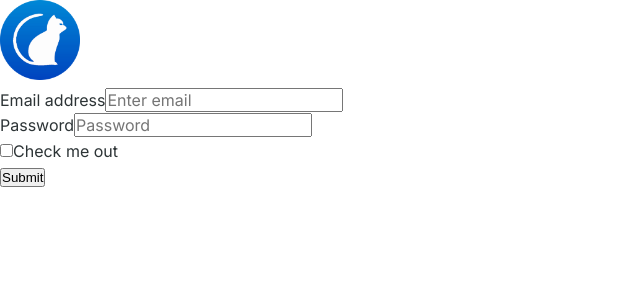
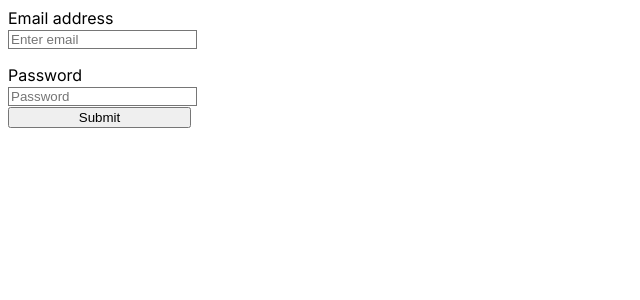
Before and after one commit to Vikappa/facekitten, a Next.js app: page / in a window 1280 px wide. Shown: the top 300 px of the page, without its empty margins (0-640 px from the left). Built offline with nearby package versions, Linux system fonts and the light colour scheme.

Commit message:
bootstrap removed

```diff
--- a/package.json
+++ b/package.json
@@ -12,13 +12,11 @@
     "@google/genai": "^1.30.0",
     "@reduxjs/toolkit": "^2.9.2",
     "@types/react-redux": "^7.1.34",
-    "bootstrap": "^5.3.3",
     "dexie": "^4.2.1",
     "dexie-react-hooks": "^4.2.0",
     "facekitten": "file:",
     "next": "^16.0.1",
     "react": "^19.2.0",
-    "react-bootstrap": "^2.10.4",
     "react-dom": "^19.2.0",
     "react-icons": "^5.3.0",
     "react-redux": "^9.2.0"
--- a/src/app/globals.css
+++ b/src/app/globals.css
@@ -7,165 +7,7 @@
 @tailwind utilities;
 
 /* ============================= */
-/* Global Styles & CSS Variables */
-/* ============================= */
-
-:root {
-  /* Colors */
-  --primary-color: #ff6b6b;
-  --secondary-color: #4ecdc4;
-  --success-color: #51cf66;
-  --danger-color: #ff6b6b;
-  --warning-color: #ffd93d;
-  --info-color: #6bcfff;
-  --dark-color: #2d3436;
-  --light-color: #dfe6e9;
-
-  /* Backgrounds */
-  --bg-primary: #ffffff;
-  --bg-secondary: #f8f9fa;
-  --bg-tertiary: #eff0f3;
-
-  /* Text */
-  --text-primary: #2d3436;
-  --text-secondary: #636e72;
-  --text-tertiary: #95a5a6;
-
-  /* Spacing */
-  --spacing-xs: 0.25rem;
-  --spacing-sm: 0.5rem;
-  --spacing-md: 1rem;
-  --spacing-lg: 1.5rem;
-  --spacing-xl: 2rem;
-  --spacing-2xl: 3rem;
-
-  /* Border Radius */
-  --radius-sm: 0.375rem;
-  --radius-md: 0.5rem;
-  --radius-lg: 0.75rem;
-  --radius-xl: 1rem;
-  --radius-full: 9999px;
-
-  /* Transitions */
-  --transition-fast: 150ms ease-in-out;
-  --transition-base: 300ms ease-in-out;
-  --transition-slow: 500ms ease-in-out;
-
-  /* Shadows */
-  --shadow-sm: 0 1px 2px 0 rgba(0, 0, 0, 0.05);
-  --shadow-md: 0 4px 6px -1px rgba(0, 0, 0, 0.1);
-  --shadow-lg: 0 10px 15px -3px rgba(0, 0, 0, 0.1);
-  --shadow-xl: 0 20px 25px -5px rgba(0, 0, 0, 0.1);
-}
-
-@media (prefers-color-scheme: dark) {
-  :root {
-    --bg-primary: #1a1a1a;
-    --bg-secondary: #2d2d2d;
-    --bg-tertiary: #3d3d3d;
-    --text-primary: #e8e8e8;
-    --text-secondary: #b0b0b0;
-    --text-tertiary: #808080;
-  }
-}
-
-/* ============================= */
-/* Base Styles                   */
-/* ============================= */
-
-* {
-  margin: 0;
-  padding: 0;
-  box-sizing: border-box;
-}
-
-html {
-  scroll-behavior: smooth;
-}
-
-body {
-  background-color: var(--bg-primary);
-  color: var(--text-primary);
-  font-family: -apple-system, BlinkMacSystemFont, 'Segoe UI', 'Roboto', 'Oxygen',
-    'Ubuntu', 'Cantarell', 'Fira Sans', 'Droid Sans', 'Helvetica Neue',
-    sans-serif;
-  -webkit-font-smoothing: antialiased;
-  -moz-osx-font-smoothing: grayscale;
-  line-height: 1.6;
-  transition: background-color var(--transition-base),
-    color var(--transition-base);
-}
-
-h1,
-h2,
-h3,
-h4,
-h5,
-h6 {
-  font-weight: 600;
-  line-height: 1.2;
-  margin-bottom: var(--spacing-md);
-}
-
-h1 {
-  font-size: 2.25rem;
-}
-
-h2 {
-  font-size: 1.875rem;
-}
-
-h3 {
-  font-size: 1.5rem;
-}
-
-h4 {
-  font-size: 1.25rem;
-}
-
-h5 {
-  font-size: 1.125rem;
-}
-
-h6 {
-  font-size: 1rem;
-}
-
-p {
-  margin-bottom: var(--spacing-md);
-  color: var(--text-secondary);
-}
-
-a {
-  color: var(--primary-color);
-  text-decoration: none;
-  transition: color var(--transition-fast);
-}
-
-a:hover {
-  color: var(--secondary-color);
-  text-decoration: underline;
-}
-
-button {
-  cursor: pointer;
-  transition: all var(--transition-fast);
-}
-
-button:disabled {
-  opacity: 0.6;
-  cursor: not-allowed;
-}
-
-input,
-textarea,
-select {
-  font-family: inherit;
-  font-size: inherit;
-}
-
-/* ============================= */
-/* Font Face                     */
+/* Custom Font Face              */
 /* ============================= */
 
 @font-face {
@@ -174,99 +16,3 @@ select {
   font-weight: 400;
   font-style: normal;
 }
-
-/* ============================= */
-/* Utility Classes               */
-/* ============================= */
-
-.container {
-  width: 100%;
-  max-width: 1200px;
-  margin: 0 auto;
-  padding: 0 var(--spacing-md);
-}
-
-.sr-only {
-  position: absolute;
-  width: 1px;
-  height: 1px;
-  padding: 0;
-  margin: -1px;
-  overflow: hidden;
-  clip: rect(0, 0, 0, 0);
-  white-space: nowrap;
-  border-width: 0;
-}
-
-/* ============================= */
-/* Animations                    */
-/* ============================= */
-
-@keyframes fadeIn {
-  from {
-    opacity: 0;
-  }
-  to {
-    opacity: 1;
-  }
-}
-
-@keyframes slideInUp {
-  from {
-    transform: translateY(20px);
-    opacity: 0;
-  }
-  to {
-    transform: translateY(0);
-    opacity: 1;
-  }
-}
-
-@keyframes slideInDown {
-  from {
-    transform: translateY(-20px);
-    opacity: 0;
-  }
-  to {
-    transform: translateY(0);
-    opacity: 1;
-  }
-}
-
-.fade-in {
-  animation: fadeIn var(--transition-base) ease-in-out;
-}
-
-.slide-in-up {
-  animation: slideInUp var(--transition-base) ease-in-out;
-}
-
-.slide-in-down {
-  animation: slideInDown var(--transition-base) ease-in-out;
-}
-
-/* ============================= */
-/* Responsive Typography        */
-/* ============================= */
-
-@media (max-width: 768px) {
-  h1 {
-    font-size: 1.875rem;
-  }
-
-  h2 {
-    font-size: 1.5rem;
-  }
-
-  h3 {
-    font-size: 1.25rem;
-  }
-
-  h4 {
-    font-size: 1.125rem;
-  }
-
-  body {
-    font-size: 0.9375rem;
-  }
-}
--- a/src/app/page.tsx
+++ b/src/app/page.tsx
@@ -1,30 +1,54 @@
 'use client'
 import Image from "next/image";
-import { Button, Form } from "react-bootstrap";
 
 export default function Home() {
   return (
-    <main className="d-flex">
-      <Image className="d-none" alt="logo" width={80} height={80} src={'/img/facekittenlogo.png'}/>
-      <Form>
-      <Form.Group className="mb-3" controlId="formBasicEmail">
-        <Form.Label>Email address</Form.Label>
-        <Form.Control type="email" placeholder="Enter email" />
-        <Form.Text className="text-muted">
-        </Form.Text>
-      </Form.Group>
+    <main className="flex">
+      <Image className="hidden" alt="logo" width={80} height={80} src={'/img/facekittenlogo.png'} />
+      <form className="space-y-4 p-4">
+        <div className="mb-3">
+          <label htmlFor="email" className="block text-sm font-medium mb-1">
+            Email address
+          </label>
+          <input
+            id="email"
+            type="email"
+            placeholder="Enter email"
+            className="w-full px-3 py-2 border border-gray-300 rounded-md focus:outline-none focus:ring-2 focus:ring-blue-500"
+          />
+          <p className="text-sm text-gray-500 mt-1"></p>
+        </div>
 
-      <Form.Group className="mb-3" controlId="formBasicPassword">
-        <Form.Label>Password</Form.Label>
-        <Form.Control type="password" placeholder="Password" />
-      </Form.Group>
-      <Form.Group className="mb-3" controlId="formBasicCheckbox">
-        <Form.Check type="checkbox" label="Check me out" className="d-none" />
-      </Form.Group>
-      <Button variant="primary" type="submit">
-        Submit
-      </Button>
-      </Form>
+        <div className="mb-3">
+          <label htmlFor="password" className="block text-sm font-medium mb-1">
+            Password
+          </label>
+          <input
+            id="password"
+            type="password"
+            placeholder="Password"
+            className="w-full px-3 py-2 border border-gray-300 rounded-md focus:outline-none focus:ring-2 focus:ring-blue-500"
+          />
+        </div>
+
+        <div className="mb-3 hidden md:block">
+          <label htmlFor="checkbox" className="flex items-center">
+            <input
+              id="checkbox"
+              type="checkbox"
+              className="w-4 h-4 text-blue-600 border-gray-300 rounded focus:ring-blue-500"
+            />
+            <span className="ml-2 text-sm">Check me out</span>
+          </label>
+        </div>
+
+        <button
+          type="submit"
+          className="w-full bg-blue-600 text-white py-2 px-4 rounded-md font-medium hover:bg-blue-700 transition-colors"
+        >
+          Submit
+        </button>
+      </form>
     </main>
   );
 }
--- a/tailwind.config.js
+++ b/tailwind.config.js
@@ -7,6 +7,9 @@ module.exports = {
   ],
   theme: {
     extend: {
+      maxWidth: {
+        container: '1200px',
+      },
       colors: {
         primary: '#ff6b6b',
         secondary: '#4ecdc4',
@@ -14,15 +17,72 @@ module.exports = {
         danger: '#ff6b6b',
         warning: '#ffd93d',
         info: '#6bcfff',
+        dark: '#2d3436',
+        light: '#dfe6e9',
+      },
+      backgroundColor: {
+        primary: '#ffffff',
+        secondary: '#f8f9fa',
+        tertiary: '#eff0f3',
+      },
+      textColor: {
+        primary: '#2d3436',
+        secondary: '#636e72',
+        tertiary: '#95a5a6',
+      },
+      spacing: {
+        xs: '0.25rem',
+        sm: '0.5rem',
+        md: '1rem',
+        lg: '1.5rem',
+        xl: '2rem',
+        '2xl': '3rem',
+      },
+      borderRadius: {
+        sm: '0.375rem',
+        md: '0.5rem',
+        lg: '0.75rem',
+        xl: '1rem',
+        full: '9999px',
+      },
+      transitionDuration: {
+        fast: '150ms',
+        base: '300ms',
+        slow: '500ms',
+      },
+      transitionTimingFunction: {
+        default: 'ease-in-out',
+      },
+      boxShadow: {
+        sm: '0 1px 2px 0 rgba(0, 0, 0, 0.05)',
+        md: '0 4px 6px -1px rgba(0, 0, 0, 0.1)',
+        lg: '0 10px 15px -3px rgba(0, 0, 0, 0.1)',
+        xl: '0 20px 25px -5px rgba(0, 0, 0, 0.1)',
+      },
+      keyframes: {
+        fadeIn: {
+          from: { opacity: '0' },
+          to: { opacity: '1' },
+        },
+        slideInUp: {
+          from: { transform: 'translateY(20px)', opacity: '0' },
+          to: { transform: 'translateY(0)', opacity: '1' },
+        },
+        slideInDown: {
+          from: { transform: 'translateY(-20px)', opacity: '0' },
+          to: { transform: 'translateY(0)', opacity: '1' },
+        },
+      },
+      animation: {
+        fadeIn: 'fadeIn 300ms ease-in-out',
+        slideInUp: 'slideInUp 300ms ease-in-out',
+        slideInDown: 'slideInDown 300ms ease-in-out',
       },
       fontFamily: {
-        sans: ['var(--font-inter)', 'system-ui', 'sans-serif'],
+        sans: ['system-ui', 'sans-serif'],
         klavika: ['klavika', 'serif'],
       },
     },
   },
   plugins: [],
-  corePlugins: {
-    preflight: false,
-  },
 }
```
Also changed, not shown: 1 other file (tests, documents, lock files or other folders).
